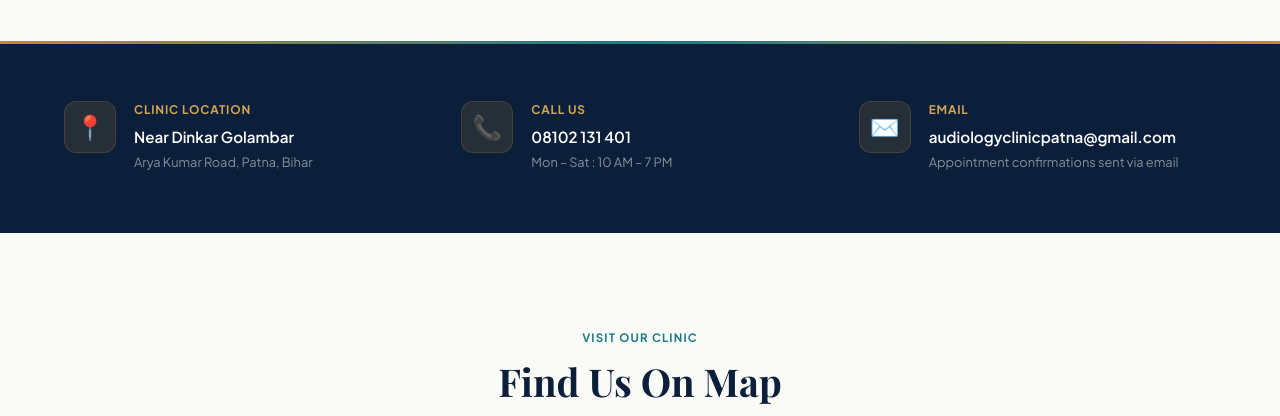
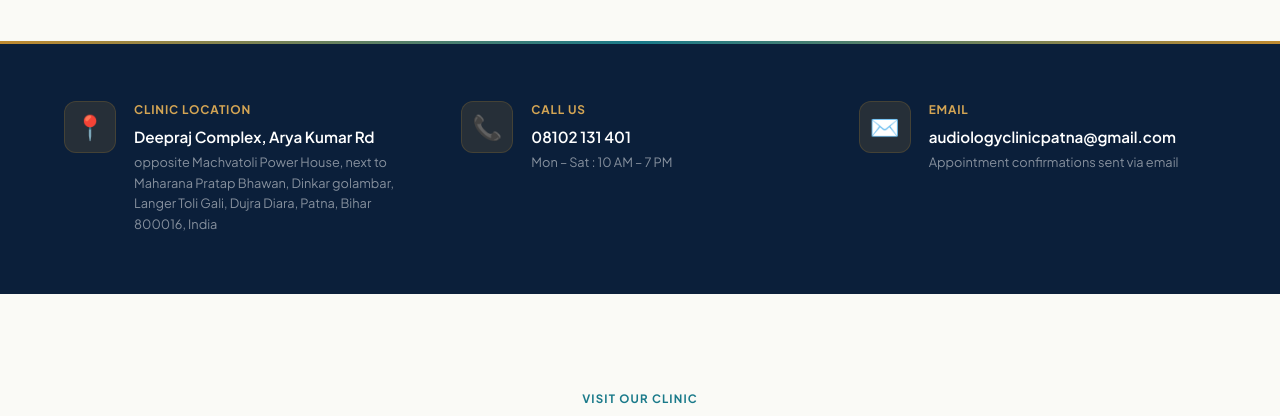
Before and after one commit to vaibhav6250/audiology-clinic, a plain HTML site: page index.html in a window 1280 px wide. Shown: the part 8000-8416 px from the top of the page. Drawn offline with nearby package versions, Linux system fonts and the light colour scheme; a web font is replaced by a local one.

Commit message:
index.html

```diff
--- a/index.html
+++ b/index.html
@@ -835,8 +835,8 @@
     <div class="info-icon">📍</div>
     <div>
       <div class="info-label">Clinic Location</div>
-      <div class="info-val">Near Dinkar Golambar</div>
-      <div class="info-sub">Arya Kumar Road, Patna, Bihar</div>
+      <div class="info-val">Deepraj Complex, Arya Kumar Rd</div>
+      <div class="info-sub">opposite Machvatoli Power House, next to Maharana Pratap Bhawan, Dinkar golambar, Langer Toli Gali, Dujra Diara, Patna, Bihar 800016, India</div>
     </div>
   </div>
   <div class="info-block">
@@ -928,7 +928,7 @@
       <h4>Contact</h4>
       <div class="f-ci">
         <div class="f-ci-ico">📍</div>
-        <div class="f-ci-val">Arya Kumar Road<br>Near Dinkar Golambar<br>Patna, Bihar</div>
+        <div class="f-ci-val">Deepraj Complex, Arya Kumar Rd,<br> opposite Machvatoli Power House, next to Maharana Pratap Bhawan,<br> Dinkar golambar, Langer Toli Gali, Dujra Diara, Patna, Bihar 800016</div>
       </div>
       <div class="f-ci">
         <div class="f-ci-ico">📞</div>
```
